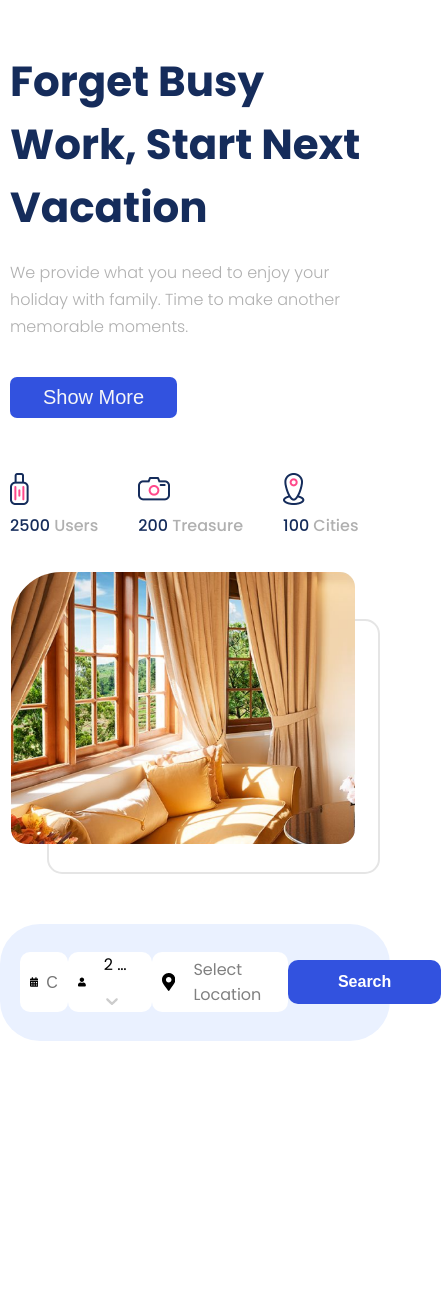
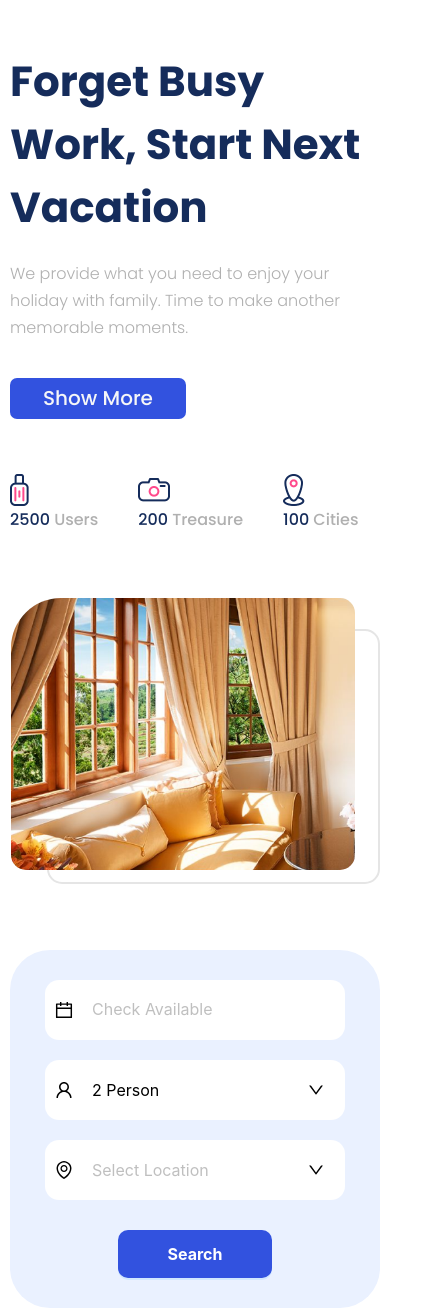
Before and after one commit to nursahtuncel/Lankastay, a React (Vite) app: page / in a window 390 px wide. Shown: the whole page, 441 px wide, since content can reach past the window. Before the commit the page ends 1041 px from the top, so only its background shows below. Built offline with nearby package versions, Linux system fonts and the light colour scheme.

Commit message:
[JA-21] - Filter Bar(belirtilen değişiklikler yapıldı)

```diff
--- a/src/components/HeroSection/FilterBar/index.jsx
+++ b/src/components/HeroSection/FilterBar/index.jsx
@@ -1,31 +1,22 @@
 import { useState } from "react";
-import Select from "react-select";
-import DatePicker from "react-datepicker";
-import { FaCalendarAlt, FaUser, FaMapMarkerAlt } from "react-icons/fa";
-import makeAnimated from "react-select/animated";
-import "react-datepicker/dist/react-datepicker.css";
+import { Select, DatePicker, Button } from "antd";
+import { CalendarOutlined, UserOutlined, EnvironmentOutlined } from "@ant-design/icons";
+import "antd/dist/reset.css";
 import "../FilterBar/styles.scss";
 
-const animatedComponents = makeAnimated();
+const { Option } = Select;
 
 const FilterBar = ({ onSearch }) => {
   const [selectedDate, setSelectedDate] = useState(null);
-  const [selectedPersons, setSelectedPersons] = useState({ value: 2, label: "2 Person" });
+  const [selectedPersons, setSelectedPersons] = useState(2);
   const [selectedCity, setSelectedCity] = useState(null);
 
-  const personOptions = [
-    { value: 1, label: "1 Person" },
-    { value: 2, label: "2 Person" },
-    { value: 3, label: "3 Person" },
-    { value: 4, label: "4 Person" },
-    { value: 5, label: "5 Person" }
-  ];
-
+  const personOptions = [1, 2, 3, 4, 5];
   const cityOptions = [
     "Ampara", "Dehiwala", "Nuwereliya", "Kandy",
     "Ambalangode", "Hikkaduwe", "Colombo",
     "Beruwala", "Galle", "Trincomalee"
-  ].map(city => ({ value: city, label: city }));
+  ];
 
   const handleSearch = () => {
     if (!selectedDate || !selectedPersons || !selectedCity) {
@@ -34,76 +25,70 @@ const FilterBar = ({ onSearch }) => {
     }
 
     const filters = {
-      date: selectedDate.toISOString().split("T")[0],
-      persons: selectedPersons.value,
-      city: selectedCity.value
+      date: selectedDate?.format("YYYY-MM-DD"),
+      persons: selectedPersons,
+      city: selectedCity
     };
 
     console.log("Arama Filtreleri:", filters);
     onSearch(filters);
   };
 
-  const customStyles = {
-    menuList: (provided) => ({
-      ...provided,
-      opacity: 0,
-      animation: "fadeIn 0.3s forwards",
-      transition: "opacity 0.3s ease-in-out"
-    }),
-    control: (provided) => ({
-      ...provided,
-      border: "none",
-      background: "transparent",
-      boxShadow: "none",
-      minHeight: "40px"
-    }),
-    singleValue: (provided) => ({
-      ...provided,
-      color: "#4a4a4a",
-      fontSize: "16px"
-    })
-  };
-
   return (
     <div className="filter-bar">
       <div className="filter-options">
+        {/* Tarih Seçimi */}
         <div className="filter-item">
-          <FaCalendarAlt className="icon" />
+          <CalendarOutlined className="icon" />
           <DatePicker
-            selected={selectedDate}
-            onChange={date => setSelectedDate(date)}
-            placeholderText="Check Available"
+            value={selectedDate}
+            onChange={setSelectedDate}
+            placeholder="Check Available"
+            format="YYYY-MM-DD"
+            style={{ width: "100%" }}
+            suffixIcon={null}  // Varsayılan tarih ikonunu kaldırıyoruz
           />
         </div>
 
+        {/* Kişi Sayısı Seçimi */}
         <div className="filter-item">
-          <FaUser className="icon" />
+          <UserOutlined className="icon" />
           <Select
-            components={animatedComponents}
-            options={personOptions}
             value={selectedPersons}
             onChange={setSelectedPersons}
-            classNamePrefix="react-select"
-            styles={customStyles}
-          />
+            style={{ width: "100%" }}
+            bordered={false} // Border'ı kaldırıyoruz
+          >
+            {personOptions.map((num) => (
+              <Option key={num} value={num}>
+                {num} Person
+              </Option>
+            ))}
+          </Select>
         </div>
 
+        {/* Şehir Seçimi */}
         <div className="filter-item">
-          <FaMapMarkerAlt className="icon" />
+          <EnvironmentOutlined className="icon" />
           <Select
-            components={animatedComponents}
-            options={cityOptions}
             value={selectedCity}
             onChange={setSelectedCity}
             placeholder="Select Location"
-            classNamePrefix="react-select"
-            className="city-select"
-            styles={customStyles}
-          />
+            style={{ width: "100%" }}
+            bordered={false} // Border'ı kaldırıyoruz
+          >
+            {cityOptions.map((city) => (
+              <Option key={city} value={city}>
+                {city}
+              </Option>
+            ))}
+          </Select>
         </div>
       </div>
 
-      <button className="search-button" onClick={handleSearch}>Search</button>
+      <Button type="primary" className="search-button" onClick={handleSearch}>
+        Search
+      </Button>
     </div>
   );
 };
--- a/src/components/HeroSection/FilterBar/styles.scss
+++ b/src/components/HeroSection/FilterBar/styles.scss
@@ -15,10 +15,10 @@
   align-items: center;
   max-width: 1152px;
   width: 100%;
-    height: 117px;
   background-color: $light-blue-color;
-    padding: 10px 20px;
+  padding: 30px 20px;
   border-radius: 40px;
+  margin: 0 auto;
 
   .filter-options {
     display: flex;
@@ -37,53 +37,44 @@
     gap: 8px;
     background: $white-color;
     padding: 10px;
-      border-radius: 10px;
+    border-radius: 14px;
+
+    .ant-picker, .ant-select {
+      width: 100%;
+      background: transparent !important;
+      outline: none !important;
+
+      .ant-picker-input > input {
+        font-size: clamp(16px, 3vw, 18px) !important;
+        color: $black-color !important;
+      }
     }
 
-    .filter-item .react-datepicker-wrapper {
-      width: 100%;
+    .ant-picker {
+      border: none !important;
     }
 
-    .filter-item .react-datepicker__input-container input {
+    .ant-select-selector {
       border: none !important;
+      box-shadow: none !important;
       background: transparent !important;
-      outline: none !important;
-      font-size: 16px;
+      font-size: clamp(16px, 3vw, 18px);
+      color: $black-color !important;
+    }
+
+    .ant-select-arrow {
+      font-size: clamp(16px, 3vw, 18px);
       color: $black-color;
-      width: 100%;
+    }
   }
 
   .icon {
-      font-size: 20px;
+    font-size: clamp(18px,3vw, 20px);
     color: $black-color;
   }
 
-    .filter-item .react-select__control {
-      border: none !important;
-      background: transparent !important;
-      box-shadow: none !important;
-      min-height: 40px;
-    }
-
-    .filter-item .react-select__single-value {
-      color: $black-color !important;
-      font-size: 16px;
-    }
-
-    .filter-item .react-select__indicator-separator {
-      display: none !important;
-    }
-
-    .city-select .react-select__dropdown-indicator {
-      display: none !important;
-    }
-
-    .react-select__menu {
-      animation: fadeIn 0.3s ease-in-out;
-    }
-
   .search-button {
-      padding: 13px 50px;
+    padding: 24px 50px;
     background-color: $primary-color;
     color: $white-color;
     border: none;
@@ -98,3 +89,43 @@
     }
   }
 }
+
+@media screen and (max-width: 1150px) {
+  .filter-bar {
+    width: 95%;
+  }
+}
+
+@media screen and (max-width: 950px) {
+  .filter-bar{
+    .filter-options {
+      justify-content: space-evenly;
+    }
+
+    .filter-item {
+      max-width: 190px;
+      width: 100%;
+      height: 50px;
+      gap: 4px;
+    }
+  }
+}
+
+@media screen and (max-width: 800px) {
+  .filter-bar {
+    flex-direction: column;
+    gap: 30px;
+
+    .filter-options {
+      flex-direction: column;
+      gap: 20px;
+    }
+    .filter-item {
+      max-width: 300px;
+      width: 100%;
+      height: 60px;
+      gap: 8px;
+    }
+
+  }
+}
```
Lines whose indentation alone changed are shown as unchanged.
